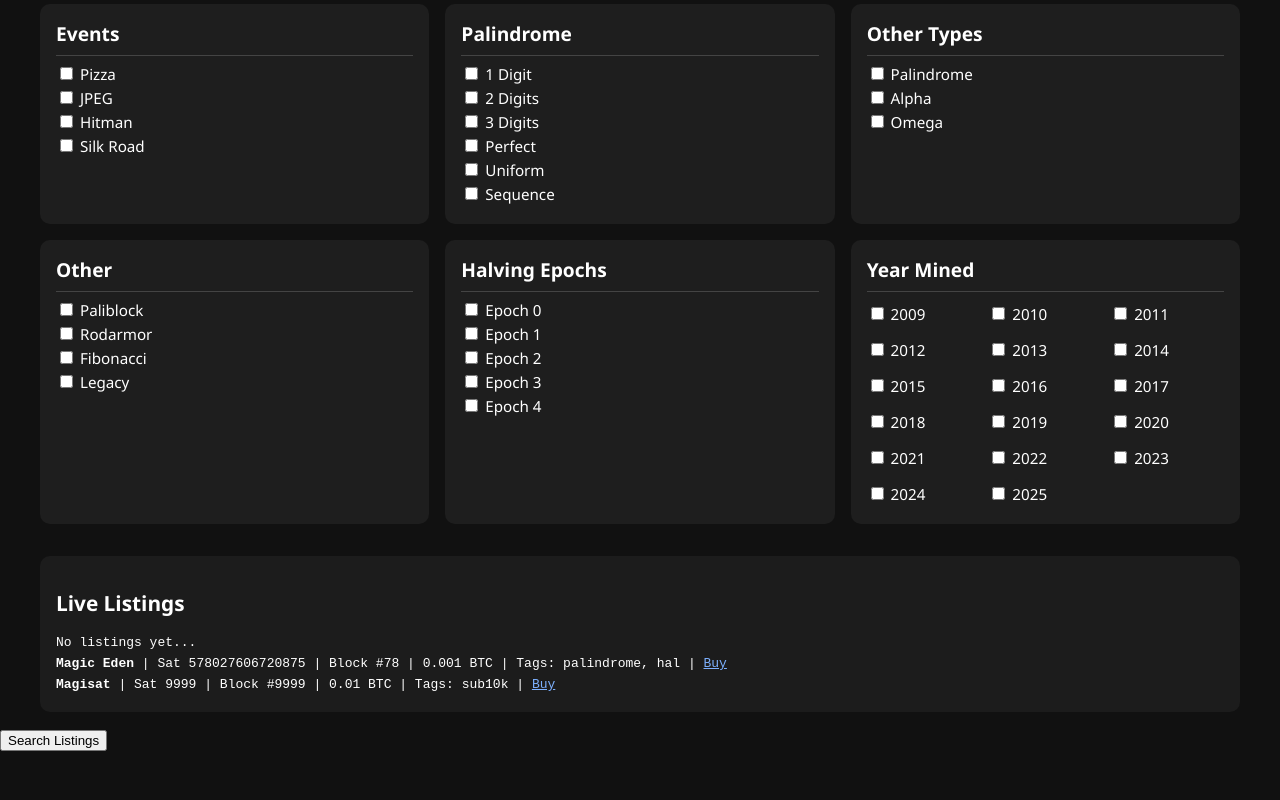
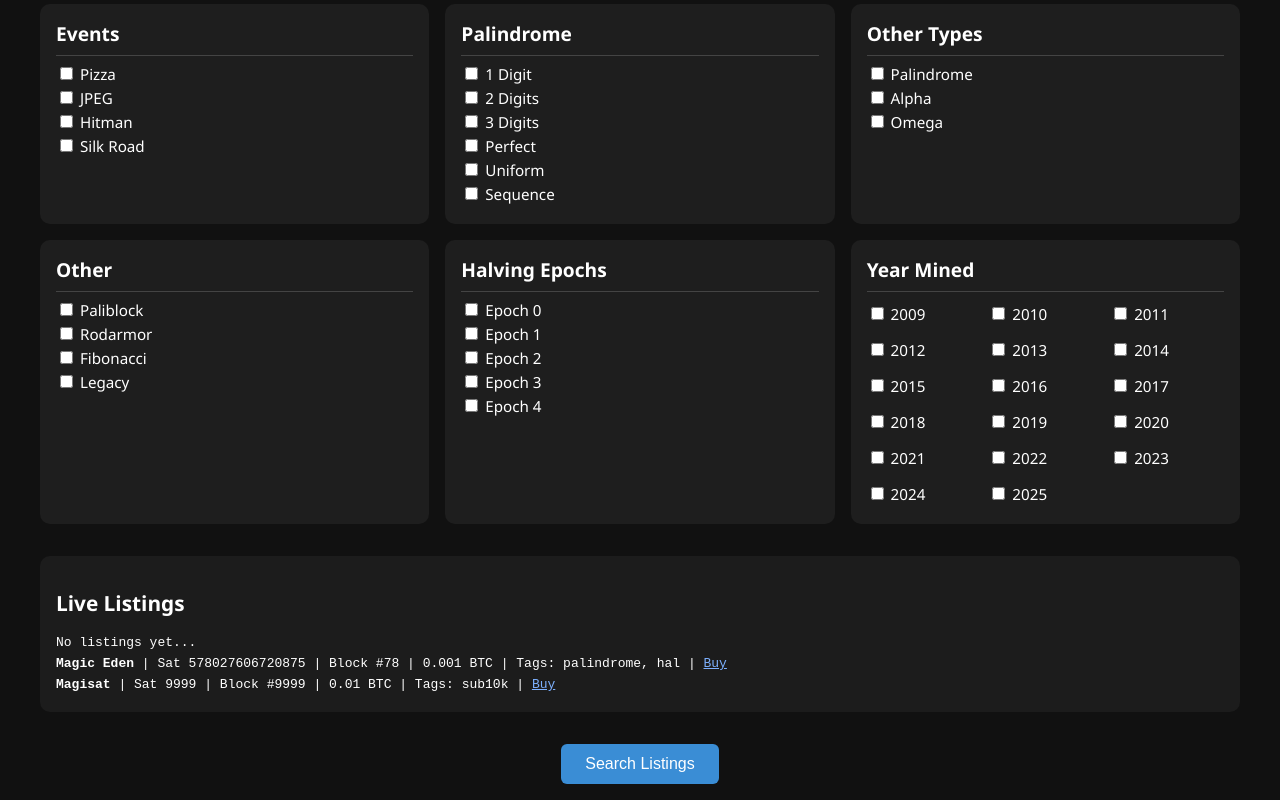
Before and after one commit to tomo385/UI, a plain HTML site: page index.html in a window 1280 px wide. Shown: the part 418-1218 px from the top of the page. Before the commit the page ends 1169 px from the top, so only its background shows below. Drawn offline with Linux system fonts and the light colour scheme.

Commit message:
Update style.css

```diff
--- a/style.css
+++ b/style.css
@@ -85,3 +85,23 @@ main {
   font-family: monospace;
   line-height: 1.6;
 }
+
+.search-controls {
+  text-align: center;
+  margin: 1rem 0;
+}
+
+#searchBtn {
+  padding: 0.7rem 1.5rem;
+  background-color: #3a8dd5;
+  color: #fff;
+  border: none;
+  border-radius: 6px;
+  font-size: 1rem;
+  cursor: pointer;
+  transition: background-color 0.2s;
+}
+
+#searchBtn:hover {
+  background-color: #2f7bc3;
+}
```
